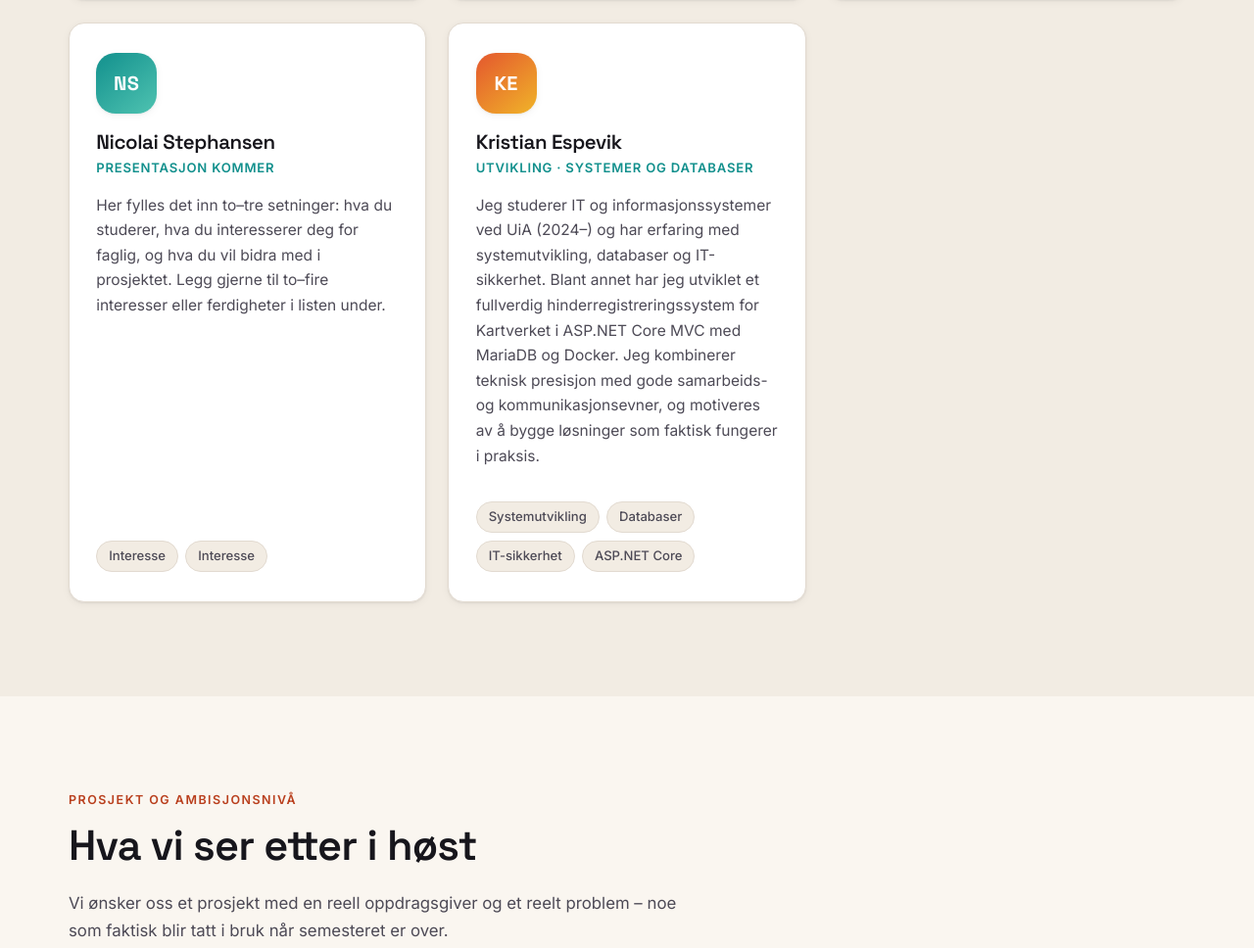
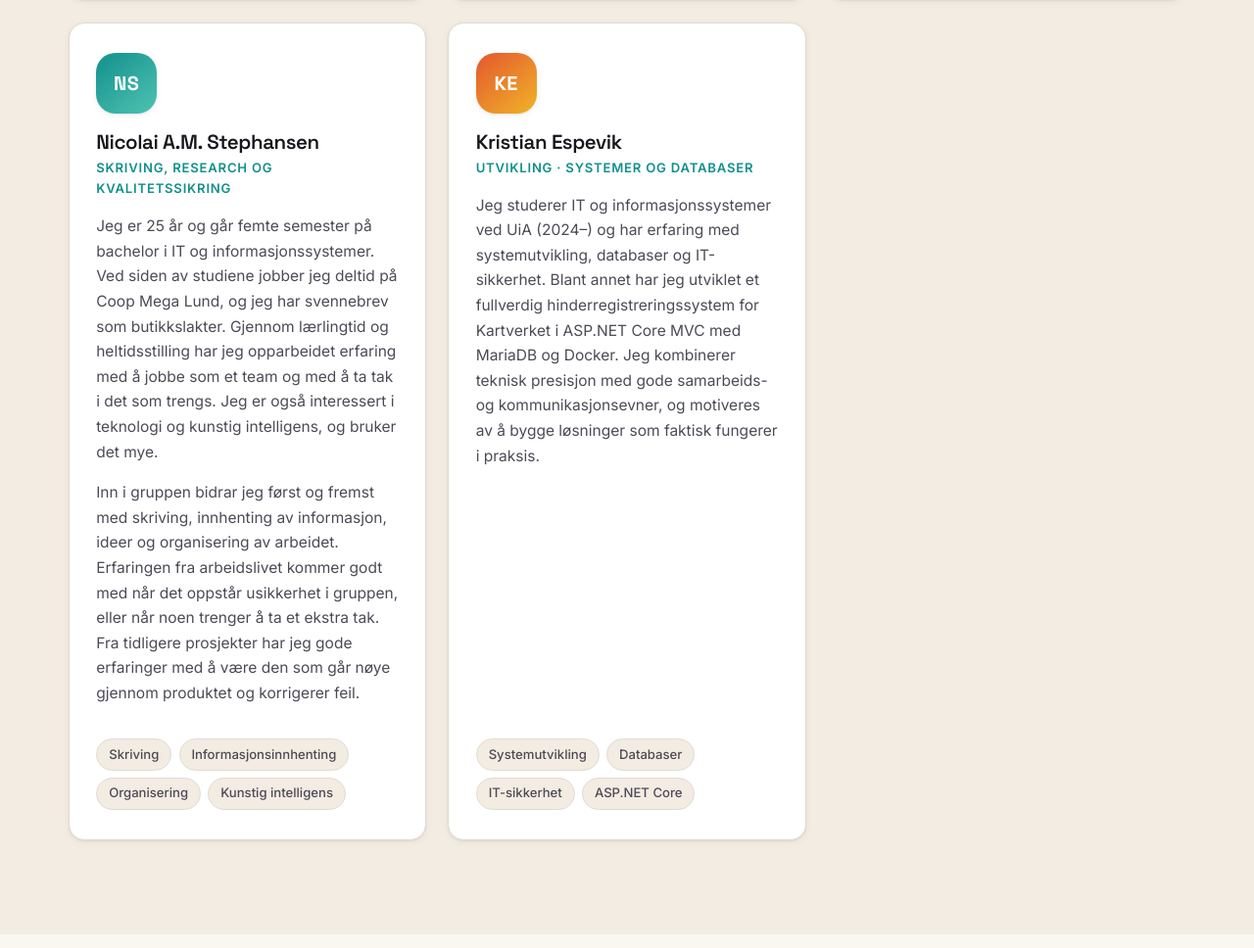
Before and after one commit to KristianEspevikUIA/IS310, a plain HTML site: page index.html in a window 1280 px wide. Shown: the part 2820-3788 px from the top of the page at 98% size. Drawn offline with Linux system fonts and the light colour scheme.

Commit message:
Legg til presentasjon av Nicolai
Siste medlemskort er fylt inn. Navnet står nå som Nicolai A.M. Stephansen,
også i navnelisten i bunnteksten.

Co-Authored-By: Claude Opus 5 <noreply@anthropic.com>

```diff
--- a/index.html
+++ b/index.html
@@ -171,13 +171,18 @@
 
         <article class="member reveal">
           <span class="avatar" aria-hidden="true">NS</span>
-          <h3>Nicolai Stephansen</h3>
-          <p class="member-role">Presentasjon kommer</p>
-          <p class="member-bio">Her fylles det inn to–tre setninger: hva du studerer, hva du interesserer deg for
-            faglig, og hva du vil bidra med i prosjektet. Legg gjerne til to–fire interesser eller ferdigheter i
-            listen under.</p>
+          <h3>Nicolai A.M. Stephansen</h3>
+          <p class="member-role">Skriving, research og kvalitetssikring</p>
+          <p class="member-bio">Jeg er 25 år og går femte semester på bachelor i IT og informasjonssystemer. Ved
+            siden av studiene jobber jeg deltid på Coop Mega Lund, og jeg har svennebrev som butikkslakter. Gjennom
+            lærlingtid og heltidsstilling har jeg opparbeidet erfaring med å jobbe som et team og med å ta tak i det
+            som trengs. Jeg er også interessert i teknologi og kunstig intelligens, og bruker det mye.</p>
+          <p class="member-bio">Inn i gruppen bidrar jeg først og fremst med skriving, innhenting av informasjon,
+            ideer og organisering av arbeidet. Erfaringen fra arbeidslivet kommer godt med når det oppstår usikkerhet
+            i gruppen, eller når noen trenger å ta et ekstra tak. Fra tidligere prosjekter har jeg gode erfaringer
+            med å være den som går nøye gjennom produktet og korrigerer feil.</p>
           <ul class="tags">
-            <li>Interesse</li><li>Interesse</li>
+            <li>Skriving</li><li>Informasjonsinnhenting</li><li>Organisering</li><li>Kunstig intelligens</li>
           </ul>
           <a class="member-link" href="#" hidden>Se videopresentasjon <span aria-hidden="true">→</span></a>
         </article>
@@ -323,7 +328,7 @@
 <footer class="site-footer">
   <div class="wrap footer-inner">
     <p class="footer-brand"><strong>IS-310 Prosjektgjennomføring</strong><br>Universitetet i Agder · Høst 2026</p>
-    <p class="footer-names">Endi Muriqi · Taavi-Topias Henell · Brage Kristoffersen · Nicolai Stephansen ·
+    <p class="footer-names">Endi Muriqi · Taavi-Topias Henell · Brage Kristoffersen · Nicolai A.M. Stephansen ·
       Kristian Espevik</p>
     <p class="footer-top"><a href="#toppen">Til toppen ↑</a></p>
   </div>
```
